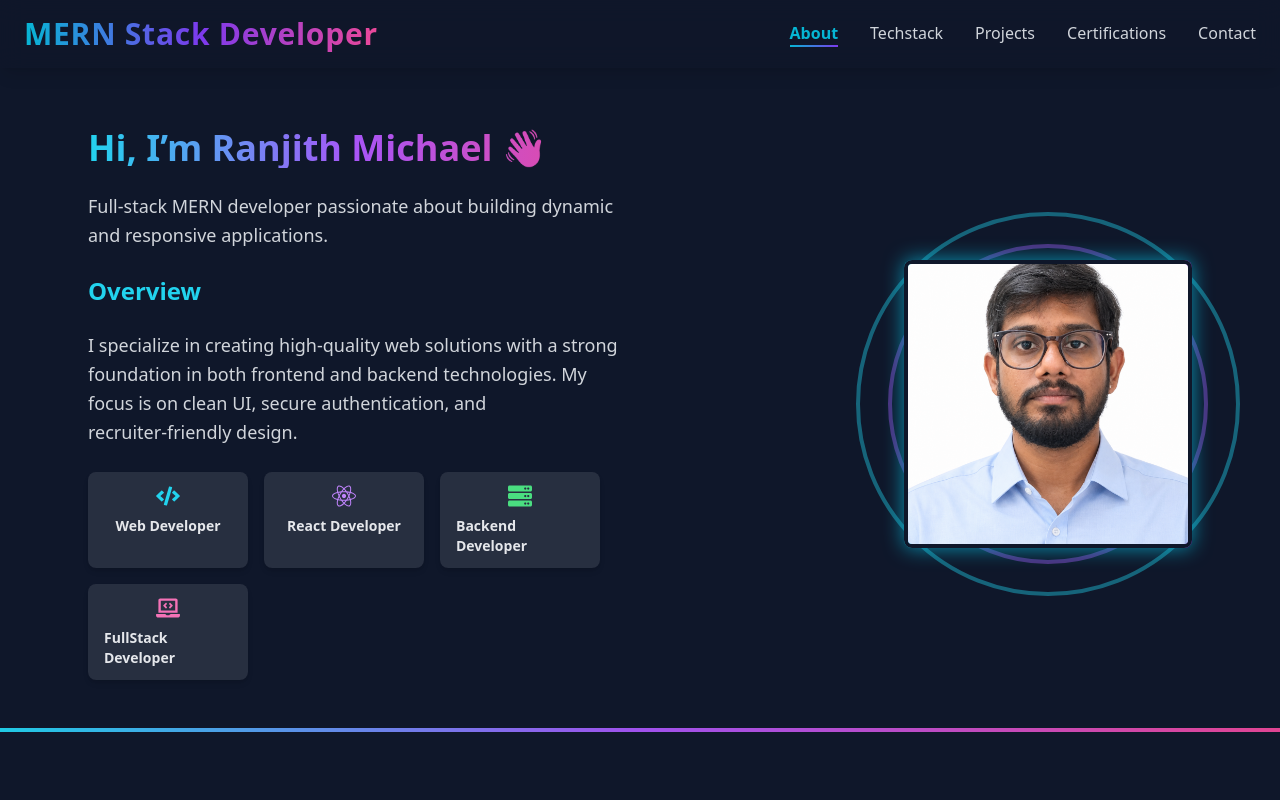
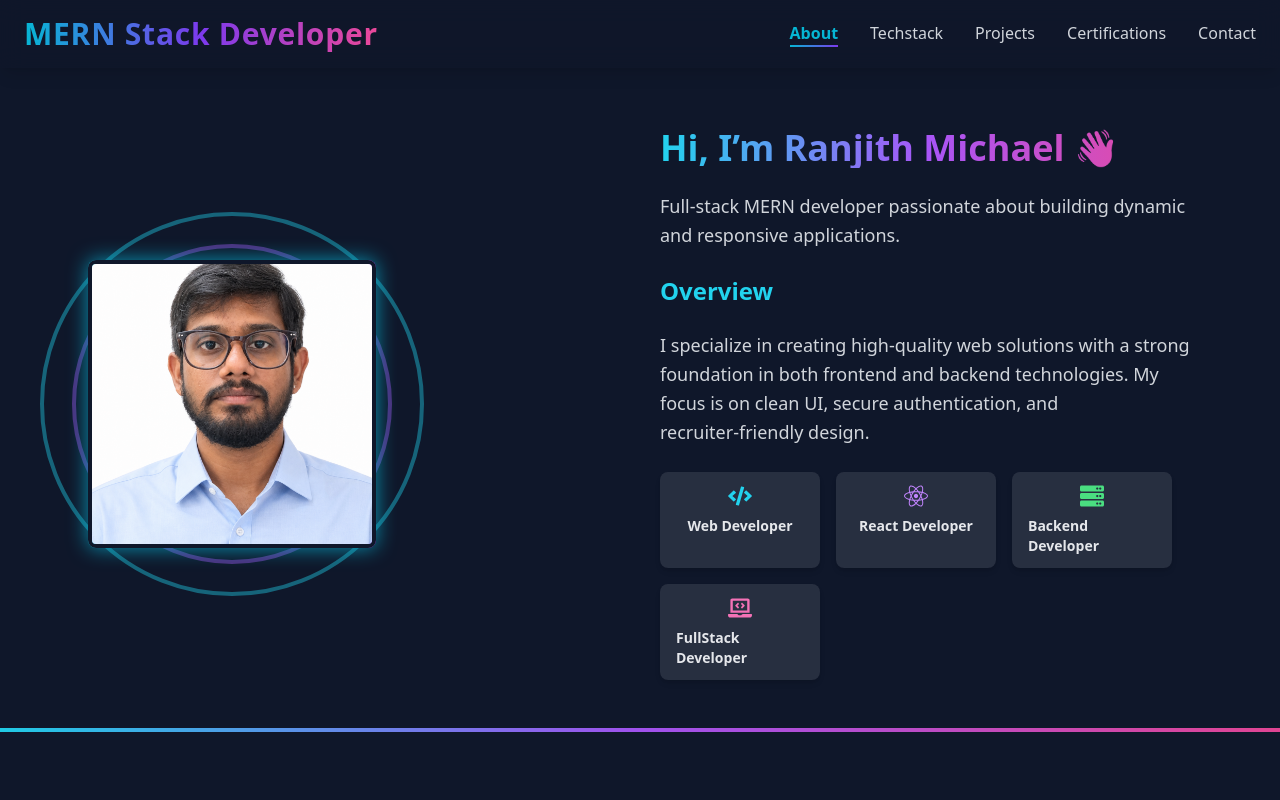
Before and after one commit to RanjithMichael/portfolio, a React (Create React App) app: page / in a window 1280 px wide. Shown: the top 800 px of the page. Built offline with nearby package versions, Linux system fonts and the light colour scheme.

Commit message:
updated'

```diff
--- a/src/components/AboutMe.jsx
+++ b/src/components/AboutMe.jsx
@@ -10,13 +10,39 @@ const AboutMe = () => {
       >
         <div className="relative max-w-6xl mx-auto px-6 grid md:grid-cols-2 gap-10 items-center">
 
-          {/* Left Side - Intro */}
+          {/* Left Side - Profile Image */}
+          <motion.div
+            initial={{ opacity: 0, scale: 0.9 }}
+            whileInView={{ opacity: 1, scale: 1 }}
+            transition={{ duration: 0.8, delay: 0.3 }}
+            viewport={{ once: true }}
+            className="flex justify-center md:justify-start"
+          >
+            <div className="relative w-72 h-72 flex items-center justify-center">
+              {/* Outer glowing circles */}
+              <div className="absolute w-96 h-96 rounded-full border-4 border-cyan-400 opacity-40 animate-pulse" />
+              <div className="absolute w-80 h-80 rounded-full border-4 border-purple-500 opacity-40 animate-pulse delay-200" />
+
+              {/* Neon square frame */}
+              <div className="absolute inset-0 rounded-lg p-1 bg-gradient-to-r from-cyan-400 to-purple-500 shadow-lg animate-glow-cycle" />
+
+              {/* Profile image */}
+              <img
+                src="/Ranjith.png"
+                alt="Portrait of Ranjith Michael"
+                loading="lazy"
+                className="relative w-full h-full rounded-lg object-cover border-4 border-dark"
+              />
+            </div>
+          </motion.div>
+
+          {/* Right Side - Intro */}
           <motion.div
             initial={{ opacity: 0, y: 30 }}
             whileInView={{ opacity: 1, y: 0 }}
             transition={{ duration: 0.8 }}
             viewport={{ once: true }}
-            className="space-y-6"
+            className="space-y-6 text-left"
           >
             <h2 className="text-4xl font-extrabold text-transparent bg-clip-text
               bg-gradient-to-r from-cyan-400 via-purple-500 to-pink-500 animate-shimmer">
@@ -51,32 +77,6 @@ const AboutMe = () => {
               ))}
             </div>
           </motion.div>
-
-          {/* Right Side - Profile Image */}
-          <motion.div
-            initial={{ opacity: 0, scale: 0.9 }}
-            whileInView={{ opacity: 1, scale: 1 }}
-            transition={{ duration: 0.8, delay: 0.3 }}
-            viewport={{ once: true }}
-            className="flex justify-center md:justify-end"
-          >
-            <div className="relative w-72 h-72 flex items-center justify-center">
-              {/* Outer glowing circles */}
-              <div className="absolute w-96 h-96 rounded-full border-4 border-cyan-400 opacity-40 animate-pulse" />
-              <div className="absolute w-80 h-80 rounded-full border-4 border-purple-500 opacity-40 animate-pulse delay-200" />
-
-              {/* Neon square frame */}
-              <div className="absolute inset-0 rounded-lg p-1 bg-gradient-to-r from-cyan-400 to-purple-500 shadow-lg animate-glow-cycle" />
-
-              {/* Profile image */}
-              <img
-                src="/Ranjith.png"
-                alt="Portrait of Ranjith Michael"
-                loading="lazy"
-                className="relative w-full h-full rounded-lg object-cover border-4 border-dark"
-              />
-            </div>
-          </motion.div>
         </div>
       </section>
 
@@ -85,5 +85,4 @@ const AboutMe = () => {
     </>
   );
 };
-
 export default AboutMe;
```
